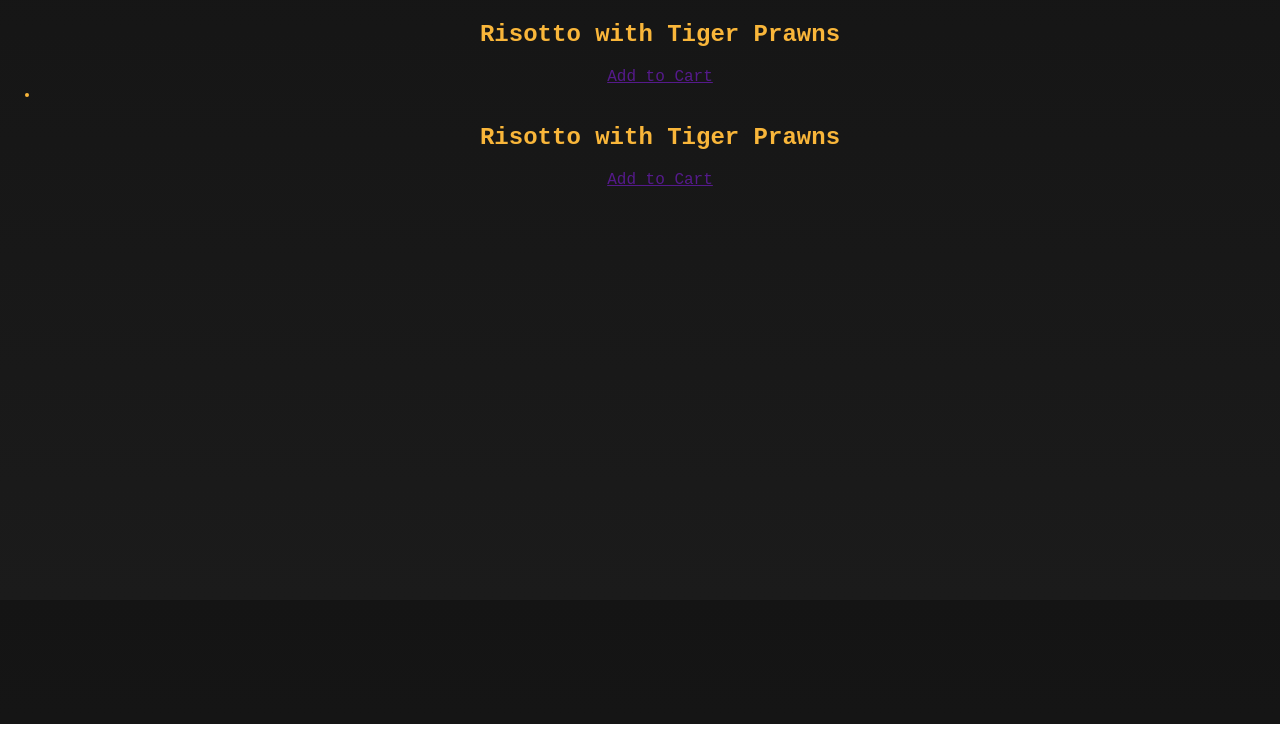
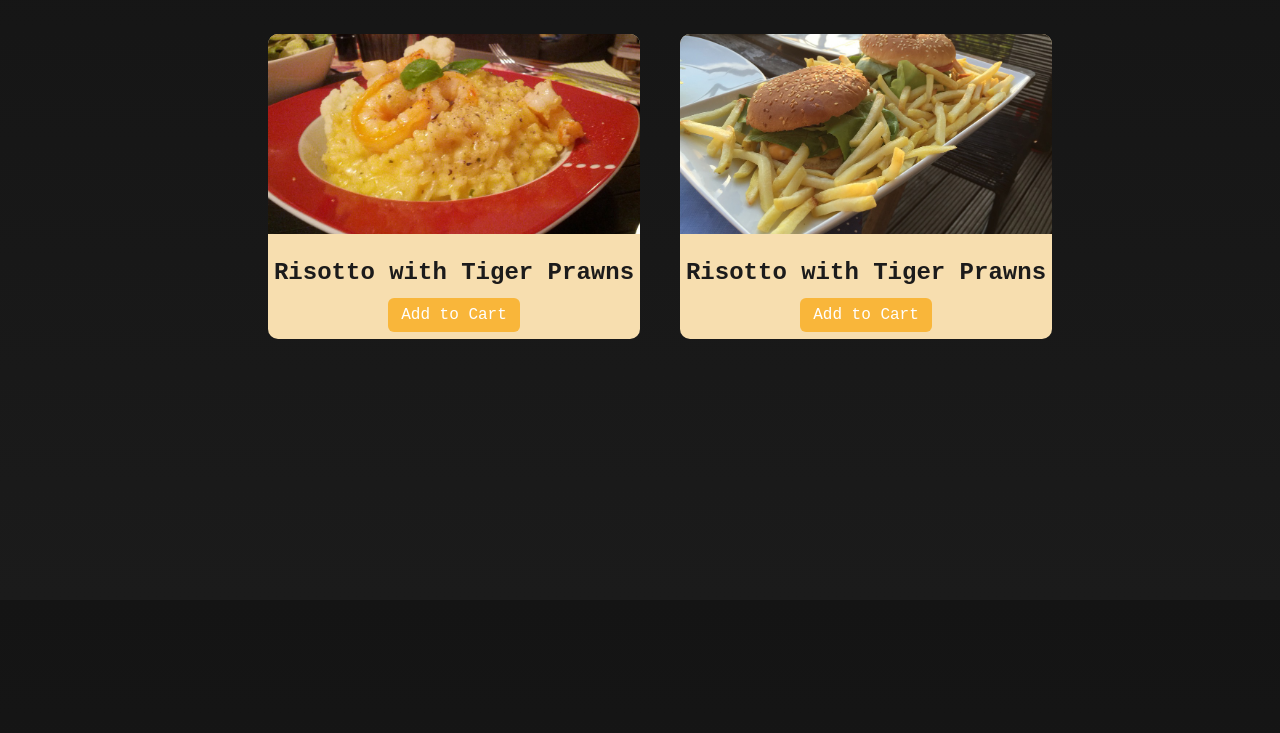
Before and after one commit to Bruinphoenix/Website-4, a plain HTML site: page index.html in a window 1280 px wide. Shown: the part 200-933 px from the top of the page. Drawn offline with Linux system fonts and the light colour scheme.

Commit message:
added food cards + food card styling

```diff
--- a/index.html
+++ b/index.html
@@ -25,13 +25,13 @@
       <h1>Browse Our Delicious Meals</h1>
       <section>
         <ul>
-          <li>
-            <img src="" alt="" />
+          <li class="food-card">
+            <img src="/images/risotto.jpg" alt="" />
             <h2>Risotto with Tiger Prawns</h2>
             <a href="">Add to Cart</a>
           </li>
-          <li>
-            <img src="" alt="" />
+          <li class="food-card">
+            <img src="/images/cheeseburgers.jpg" alt="" />
             <h2>Risotto with Tiger Prawns</h2>
             <a href="">Add to Cart</a>
           </li>
--- a/styles.css
+++ b/styles.css
@@ -14,6 +14,11 @@ main {
 header {
     background-color: rgb(10, 10, 10);
 }
+h1 {
+    font-size: 45px;
+
+}
+
 header a{
     color: inherit;
     text-decoration: none;
@@ -41,3 +46,40 @@ header li {
     padding: 20px;
     list-style: none;
 }
+
+main ul{
+    display: flex;
+    list-style: none;
+    width: 100%;
+    box-sizing: border-box;
+
+    justify-content: center;
+}
+.food-card {
+    width: 30%;
+    margin: 20px;
+    height: 100%;
+    background-color: rgb(247, 222, 175);
+    border-radius: 10px;
+    padding-bottom: 15px;
+    color: rgb(28, 27, 27);
+    overflow: hidden;
+}
+
+.food-card a {
+    text-decoration: none;
+    padding: 8px 13px;
+    color: white;
+    background-color: rgb(249, 182, 58);
+    border-radius: 6px;
+    margin: 10px;
+}
+.food-card a:hover {
+    background-color: rgb(249, 164, 6);
+}
+
+main li img {
+    width: 100%;
+    height: 25vh;
+    object-fit: cover;
+}
```
Also changed, not shown: images/cheeseburgers.jpg (added), images/risotto.jpg (added).
